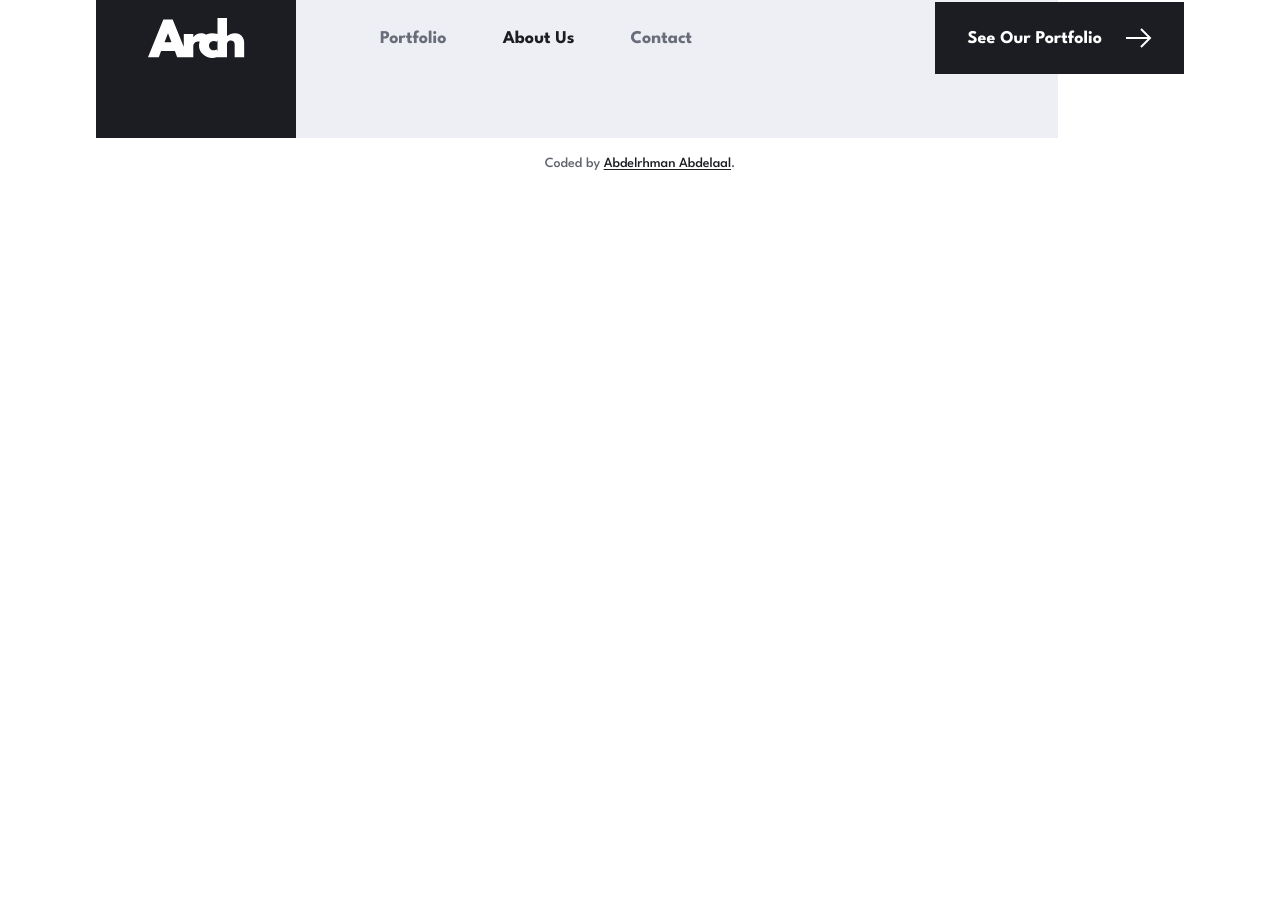
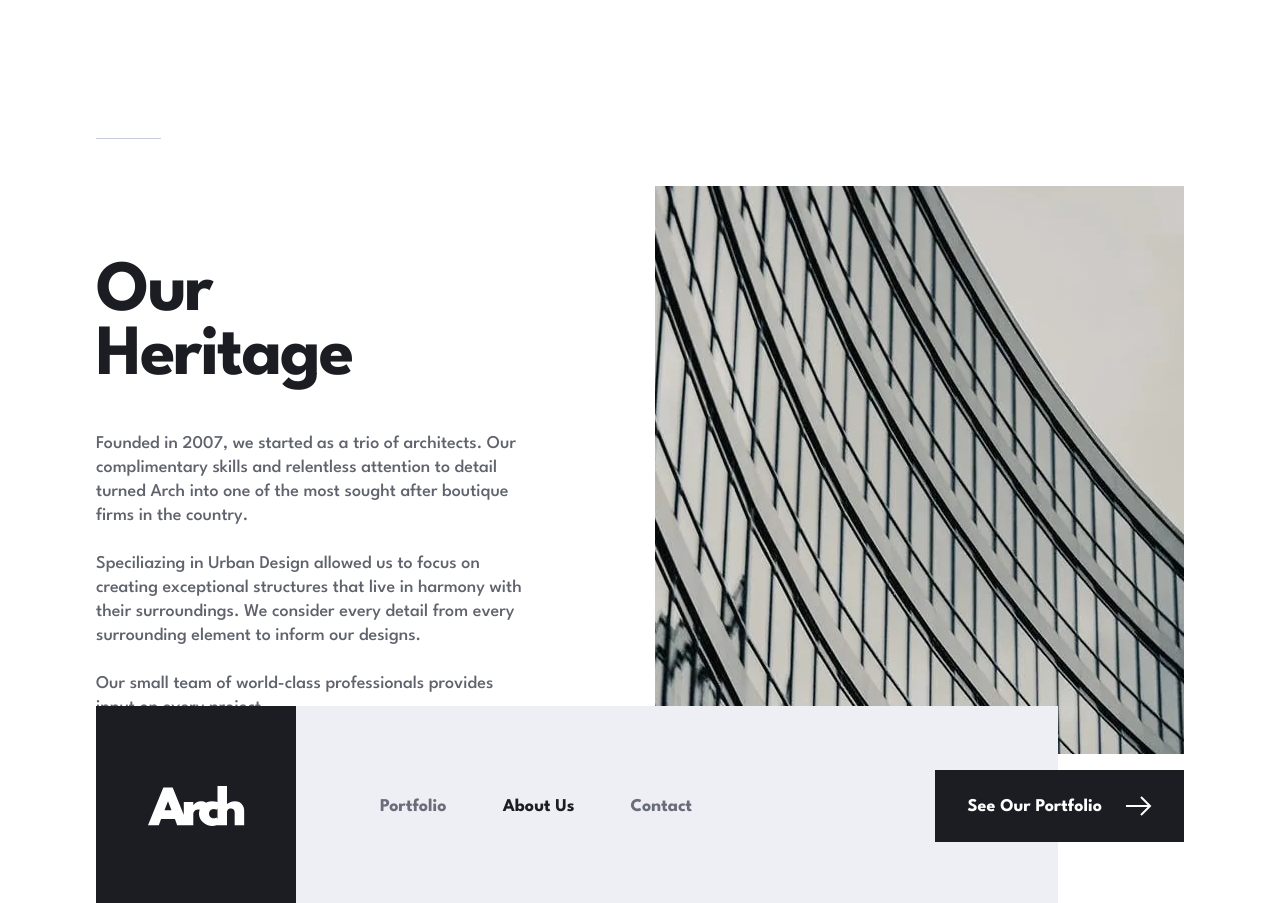
Before and after one commit to MrBlackvanta/arch-studio-multi-page-website, a Next.js app: page /about in a window 1280 px wide. Shown: the part 934-1837 px from the top of the page. Before the commit the page ends 1110 px from the top, so only its background shows below. Built offline with nearby package versions, Linux system fonts and the light colour scheme.

Commit message:
feat: add About heritage section; fix trailing-slash nav hydration mismatch

```diff
--- a/src/app/about/page.tsx
+++ b/src/app/about/page.tsx
@@ -2,7 +2,7 @@ import type { Metadata } from "next";
 
 import { PageRail } from "@/components/layout";
 import { pageMetadata } from "@/lib/metadata";
-import { Hero } from "@/views/about";
+import { Heritage, Hero } from "@/views/about";
 
 export const metadata: Metadata = pageMetadata({
   title: "About Us",
@@ -17,6 +17,7 @@ export default function AboutPage() {
     <>
       <PageRail label="About Us" />
       <Hero />
+      <Heritage />
     </>
   );
 }
--- a/src/components/layout/nav-links.tsx
+++ b/src/components/layout/nav-links.tsx
@@ -44,13 +44,14 @@ type NavLinksProps = {
 
 export default function NavLinks({ variant, onNavigate }: NavLinksProps) {
   const pathname = usePathname();
+  const route = pathname.length > 1 ? pathname.replace(/\/+$/, "") : pathname;
   const { landmark, nav, list, link, underline } = variants[variant];
 
   return (
     <nav aria-label={landmark} className={nav}>
       <ul className={list}>
         {navLinks.map(({ label, href }) => {
-          const current = pathname === href;
+          const current = route === href;
 
           return (
             <li key={href}>
--- a/src/data/about.ts
+++ b/src/data/about.ts
@@ -1,8 +1,9 @@
+import heritage from "@/assets/about/desktop/image-heritage.webp";
 import heroDesktop from "@/assets/about/desktop/image-hero.webp";
 import heroMobile from "@/assets/about/mobile/image-hero.webp";
 import heroTablet from "@/assets/about/tablet/image-hero.webp";
 
-import type { AboutHeroCopy } from "./types";
+import type { AboutHeritageCopy, AboutHeroCopy } from "./types";
 
 export const aboutHero: AboutHeroCopy = {
   heading: "Your team of professionals",
@@ -12,3 +13,16 @@ export const aboutHero: AboutHeroCopy = {
     alt: "Hands typing at a laptop on a desk strewn with printed floor plans, a phone and drafting pens.",
   },
 };
+
+export const aboutHeritage: AboutHeritageCopy = {
+  lines: ["Our", "Heritage"],
+  paragraphs: [
+    "Founded in 2007, we started as a trio of architects. Our complimentary skills and relentless attention to detail turned Arch into one of the most sought after boutique firms in the country.",
+    "Speciliazing in Urban Design allowed us to focus on creating exceptional structures that live in harmony with their surroundings. We consider every detail from every surrounding element to inform our designs.",
+    "Our small team of world-class professionals provides input on every project.",
+  ],
+  photo: {
+    image: heritage,
+    alt: "The curved glass facade of a high-rise, its banded windows sweeping away across a pale sky.",
+  },
+};
--- a/src/data/types.ts
+++ b/src/data/types.ts
@@ -48,6 +48,12 @@ export type AboutHeroCopy = {
   photo: ResponsivePhoto;
 };
 
+export type AboutHeritageCopy = {
+  lines: [string, string];
+  paragraphs: string[];
+  photo: Photo;
+};
+
 export type HeroSlide = {
   slug: string;
   lines: [string, string];
--- /dev/null
+++ b/src/views/about/heritage.tsx
@@ -0,0 +1,37 @@
+import { aboutHeritage } from "@/data";
+
+export default function Heritage() {
+  const { lines, paragraphs, photo } = aboutHeritage;
+
+  return (
+    <section className="pt-19 md:pt-50">
+      <div className="v-container lg:grid lg:grid-cols-[445fr_125fr_540fr]">
+        <div className="lg:col-start-1 lg:row-start-1">
+          <div className="h-px w-16.25 bg-light-grey" />
+          <h2 className="mt-17 text-h2-sm font-bold text-very-dark-blue [--rise-shift:2.5rem] md:mt-12.25 md:text-h2 lg:mt-20.5">
+            <span className="block v-reveal">{lines[0]}</span>{" "}
+            <span className="block v-reveal">{lines[1]}</span>
+          </h2>
+          <div className="mt-5.5 space-y-6 [--rise-shift:1.5rem] md:mt-16.75 lg:mt-14.75">
+            {paragraphs.map((paragraph) => (
+              <p key={paragraph} className="v-reveal">
+                {paragraph}
+              </p>
+            ))}
+          </div>
+        </div>
+
+        <div className="hidden lg:col-start-3 lg:row-start-1 lg:block">
+          <img
+            src={photo.image.src}
+            width={photo.image.width}
+            height={photo.image.height}
+            alt={photo.alt}
+            loading="lazy"
+            className="h-142 w-full object-cover v-reveal [--rise-shift:3rem]"
+          />
+        </div>
+      </div>
+    </section>
+  );
+}
--- a/src/views/about/index.ts
+++ b/src/views/about/index.ts
@@ -1 +1,2 @@
+export { default as Heritage } from "./heritage";
 export { default as Hero } from "./hero";
```
